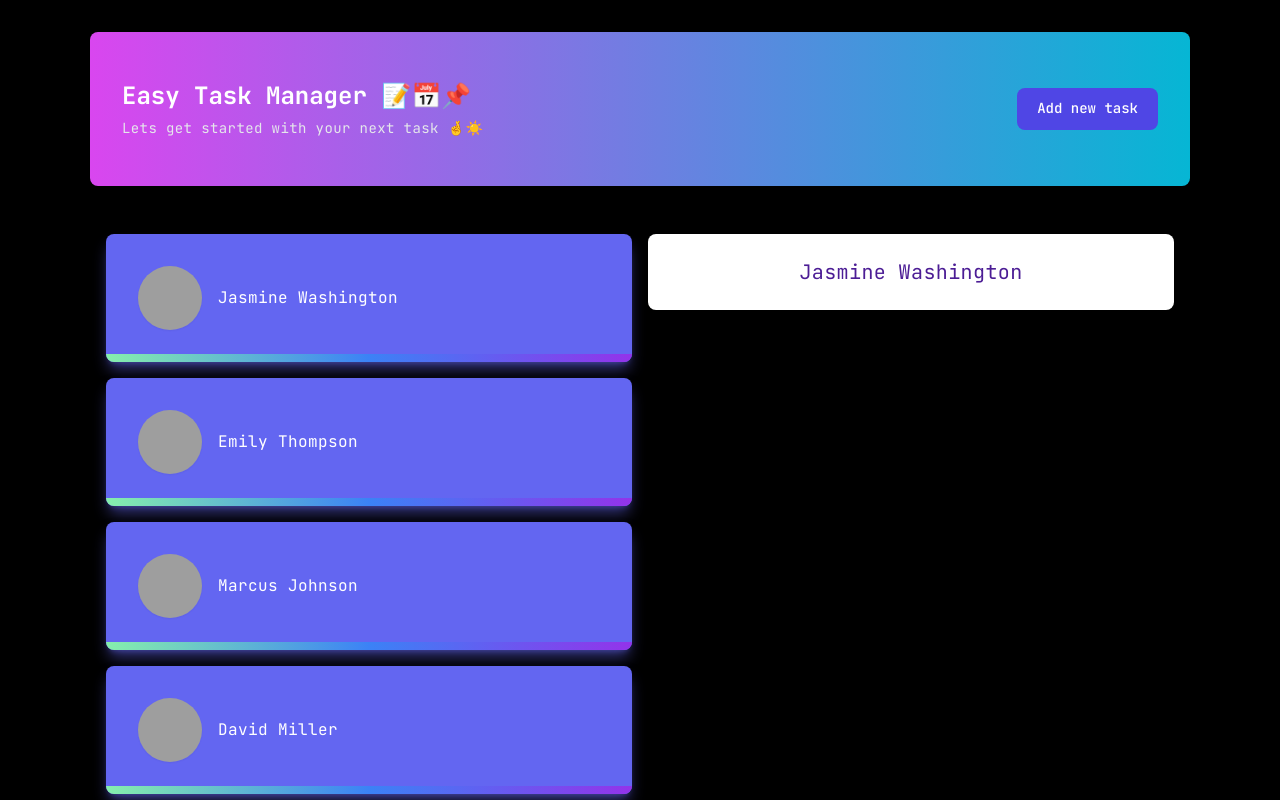
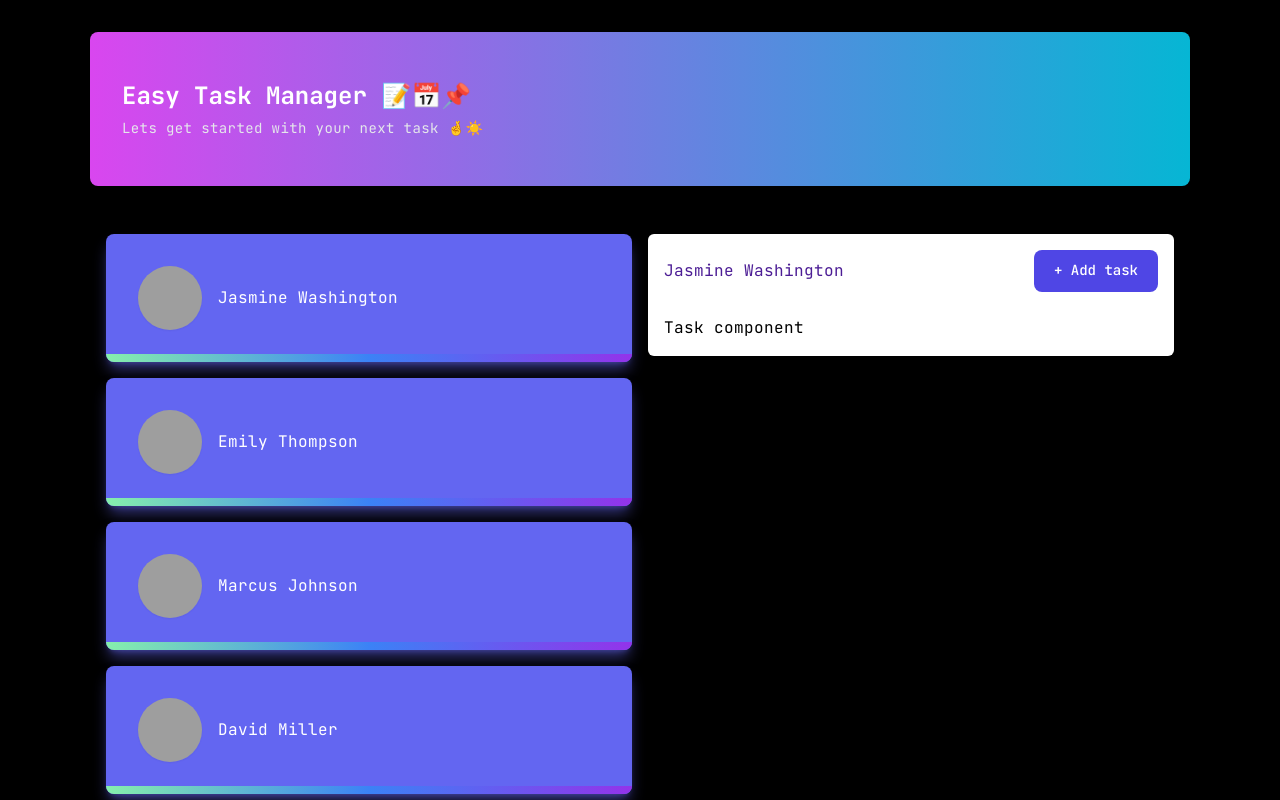
Before and after one commit to fdasabino/first-angular-app, an Angular app: page / in a window 1280 px wide. Both pictures are taken after a click on the button "Jasmine Washington". Shown: the top 800 px of the page. Built offline with nearby package versions, Linux system fonts and the light colour scheme; grey boxes are pictures that could not be loaded.

Commit message:
refactor: Update app component to use ngFor directive for rendering users

```diff
--- a/src/app/app.component.html
+++ b/src/app/app.component.html
@@ -15,16 +15,12 @@
         </div>
 
         @if(selectedUser){
-        <div
-            class="row-span-5 bg-white p-6 rounded-lg shadow-md flex items-center justify-center text-xl h-fit"
-        >
-            <app-task [user]="selectedUser"></app-task>
+        <div class="row-span-5">
+            <app-tasks [user]="selectedUser"></app-tasks>
         </div>
         } @else {
-        <div
-            class="row-span-5 bg-white p-6 rounded-lg shadow-md flex items-center justify-center text-xl h-fit"
-        >
-            <p class="text-violet-900">Select a user to view tasks</p>
+        <div class="row-span-5">
+            <p class="text-white text-center">Select a user to view tasks</p>
         </div>
         }
     </div>
--- a/src/app/app.component.ts
+++ b/src/app/app.component.ts
@@ -5,7 +5,7 @@ import { DUMMY_USERS } from '../../data/dummy-users';
 import { User } from '../types';
 import { FooterComponent } from './components/UI/footer/footer.component';
 import { HeaderComponent } from './components/UI/header/header.component';
-import { TaskComponent } from './components/task/task.component';
+import { TasksComponent } from './components/tasks/tasks.component';
 import { UserComponent } from './components/user/user.component';
 
 @Component({
@@ -17,7 +17,7 @@ import { UserComponent } from './components/user/user.component';
         FooterComponent,
         UserComponent,
         CommonModule,
-        TaskComponent,
+        TasksComponent,
     ],
     templateUrl: './app.component.html',
 })
--- a/src/app/components/UI/header/header.component.html
+++ b/src/app/components/UI/header/header.component.html
@@ -10,17 +10,6 @@
                     {{ message }}
                 </p>
             </div>
-
-            <div
-                class="mt-4 flex flex-col gap-4 sm:mt-0 sm:flex-row sm:items-center"
-            >
-                <button
-                    class="block rounded-lg bg-indigo-600 px-5 py-3 text-sm font-medium text-white transition hover:bg-indigo-700 focus:outline-none focus:ring"
-                    type="button"
-                >
-                    {{ buttonText }}
-                </button>
-            </div>
         </div>
     </div>
 </header>
--- a/src/app/components/task/task.component.html
+++ /dev/null
@@ -1 +0,0 @@
-<p class="text-violet-900">{{ user ? user.name : "" }}</p>
--- /dev/null
+++ b/src/app/components/tasks/task/task.component.html
@@ -0,0 +1 @@
+<p class="text-black">Task component</p>
--- /dev/null
+++ b/src/app/components/tasks/tasks.component.html
@@ -0,0 +1,19 @@
+<section class="bg-white w-full h-fit flex flex-col gap-6 p-4 rounded-md">
+    <header class="flex gap-4 items-center justify-between">
+        @if(user){
+        <p class="text-violet-900">{{ user.name }}</p>
+        }
+        <menu
+            ><button
+                class="block rounded-lg bg-indigo-600 px-5 py-3 text-sm font-medium text-white transition hover:bg-indigo-700 focus:outline-none focus:ring"
+                type="button"
+            >
+                + Add task
+            </button></menu
+        >
+    </header>
+
+    <ul class="flex flex-col gap-4">
+        <li><app-task /></li>
+    </ul>
+</section>
```
Also changed, not shown: src/app/components/tasks/task/task.component.ts (added, +10 -0 lines), src/app/components/tasks/tasks.component.ts (renamed from src/app/components/task/task.component.ts, +5 -4 lines).
